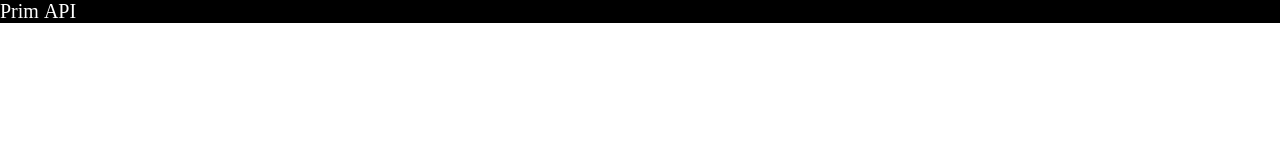
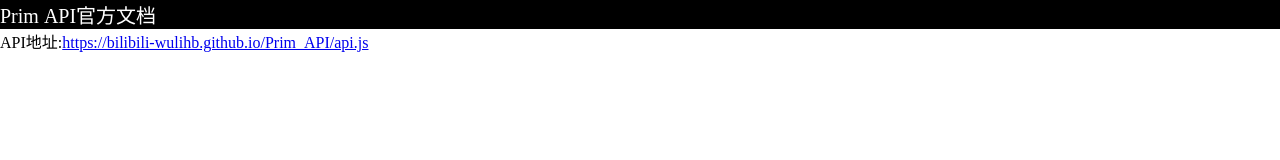
Before and after one commit to BiliBili-wulihb/Prim_API, a plain HTML site: page index.html in a window 1280 px wide. Drawn offline with Linux system fonts and the light colour scheme.

Commit message:
Update index.html

```diff
--- a/index.html
+++ b/index.html
@@ -2,11 +2,13 @@
 <html>
   <head>
     <meta charset="utf-8">
+    <script src="api.js" type="text/javascript"></script>
     <title>Prim API官方文档</title>
   </head>
   <div class="prim">
-  Prim&nbsp;API
+    Prim&nbsp;API官方文档
   </div>
+  <p>API地址:<a href="api.js" class="link">https://bilibili-wulihb.github.io/Prim_API/api.js</a></p>
 <style>
 *{
   margin:0;
```
Lines whose indentation alone changed are shown as unchanged.
